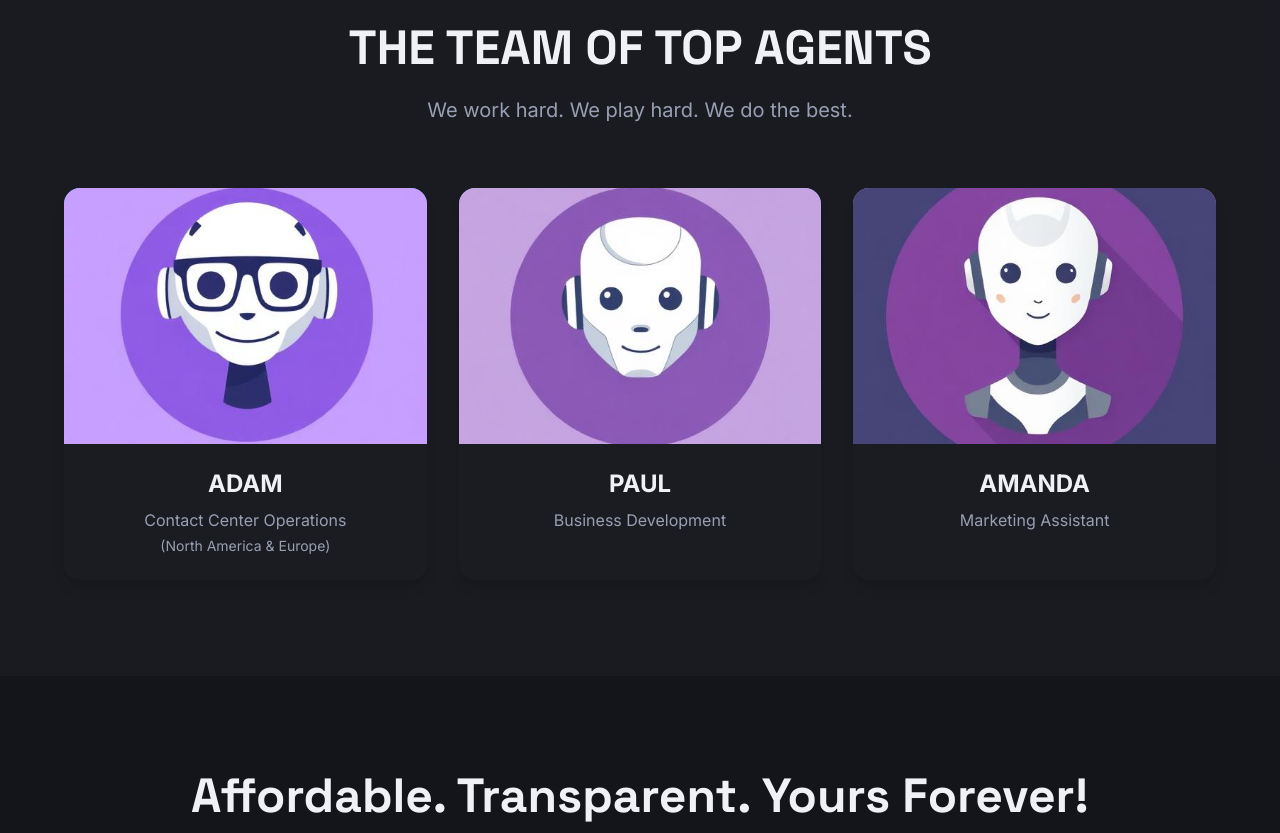
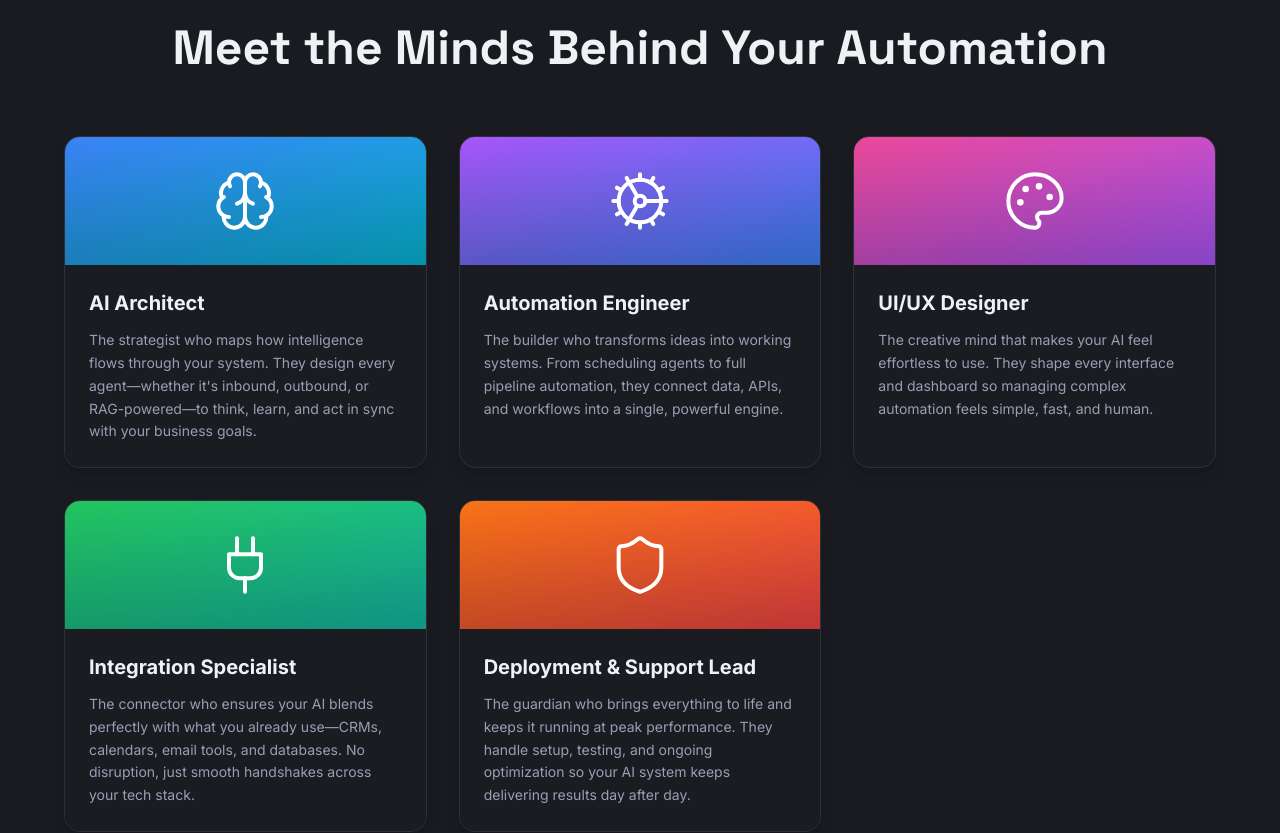
Before and after one commit to hassanmajid/agents-eleven-ai-studio, a React (Vite) app: page / in a window 1280 px wide. Shown: the part 5380-6213 px from the top of the page. Built offline with nearby package versions, Linux system fonts and the light colour scheme; the HTML template or start-up script is replaced by a standard one.

Commit message:
Update team section

```diff
--- a/src/components/Team.tsx
+++ b/src/components/Team.tsx
@@ -1,7 +1,5 @@
 import { useState, useEffect, useRef } from "react";
-import adamAvatar from "@/assets/robot-adam-avatar.png";
-import paulAvatar from "@/assets/robot-paul-avatar.png";
-import amandaAvatar from "@/assets/robot-amanda-avatar.png";
+import { Brain, Cog, Palette, Plug, Shield } from "lucide-react";
 
 const Team = () => {
   const [isVisible, setIsVisible] = useState(false);
@@ -30,25 +28,34 @@ const Team = () => {
 
   const teamMembers = [
     {
-      name: "ADAM",
-      role: "Contact Center Operations",
-      location: "(North America & Europe)",
-      avatar: adamAvatar,
-      bgColor: "from-cyan-400 to-cyan-600"
+      name: "AI Architect",
+      description: "The strategist who maps how intelligence flows through your system. They design every agent—whether it's inbound, outbound, or RAG-powered—to think, learn, and act in sync with your business goals.",
+      icon: Brain,
+      bgColor: "from-blue-500 to-cyan-500"
     },
     {
-      name: "PAUL",
-      role: "Business Development",
-      location: "",
-      avatar: paulAvatar,
-      bgColor: "from-blue-400 to-blue-600"
+      name: "Automation Engineer",
+      description: "The builder who transforms ideas into working systems. From scheduling agents to full pipeline automation, they connect data, APIs, and workflows into a single, powerful engine.",
+      icon: Cog,
+      bgColor: "from-purple-500 to-blue-500"
     },
     {
-      name: "AMANDA",
-      role: "Marketing Assistant",
-      location: "",
-      avatar: amandaAvatar,
-      bgColor: "from-purple-400 to-pink-500"
+      name: "UI/UX Designer",
+      description: "The creative mind that makes your AI feel effortless to use. They shape every interface and dashboard so managing complex automation feels simple, fast, and human.",
+      icon: Palette,
+      bgColor: "from-pink-500 to-purple-500"
+    },
+    {
+      name: "Integration Specialist",
+      description: "The connector who ensures your AI blends perfectly with what you already use—CRMs, calendars, email tools, and databases. No disruption, just smooth handshakes across your tech stack.",
+      icon: Plug,
+      bgColor: "from-green-500 to-teal-500"
+    },
+    {
+      name: "Deployment & Support Lead",
+      description: "The guardian who brings everything to life and keeps it running at peak performance. They handle setup, testing, and ongoing optimization so your AI system keeps delivering results day after day.",
+      icon: Shield,
+      bgColor: "from-orange-500 to-red-500"
     }
   ];
 
@@ -61,56 +68,44 @@ const Team = () => {
             <h2 className={`text-4xl md:text-5xl font-display font-bold mb-6 text-foreground transition-all duration-700 ${
               isVisible ? 'translate-y-0 opacity-100' : 'translate-y-10 opacity-0'
             }`}>
-              THE TEAM OF TOP AGENTS
+              Meet the Minds Behind Your Automation
             </h2>
-
-            <p className={`text-xl text-muted-foreground transition-all duration-700 delay-200 ${
-              isVisible ? 'translate-y-0 opacity-100' : 'translate-y-10 opacity-0'
-            }`}>
-              We work hard. We play hard. We do the best.
-            </p>
           </div>
 
           {/* Team Cards */}
-          <div className="grid md:grid-cols-3 gap-8">
-            {teamMembers.map((member, index) => (
+          <div className="grid md:grid-cols-2 lg:grid-cols-3 gap-8">
+            {teamMembers.map((member, index) => {
+              const Icon = member.icon;
+              return (
                 <div
                   key={member.name}
                   className={`
                     bg-card rounded-2xl overflow-hidden shadow-lg hover:shadow-xl
-                  transition-all duration-700 group
+                    transition-all duration-700 group border border-border
                     ${isVisible ? 'translate-y-0 opacity-100' : 'translate-y-20 opacity-0'}
                   `}
                   style={{
-                  transitionDelay: `${index * 200 + 400}ms`
+                    transitionDelay: `${index * 150 + 300}ms`
                   }}
                 >
-                {/* Avatar Section */}
-                <div className={`h-64 bg-gradient-to-br ${member.bgColor} relative overflow-hidden`}>
-                  <div className="absolute inset-0 bg-gradient-to-t from-black/10 to-transparent"></div>
-                  <img
-                    src={member.avatar}
-                    alt={`${member.name} - AI Robot Avatar`}
-                    className="w-full h-full object-cover object-center transform group-hover:scale-105 transition-transform duration-300"
-                  />
+                  {/* Icon Section */}
+                  <div className={`h-32 bg-gradient-to-br ${member.bgColor} relative overflow-hidden flex items-center justify-center`}>
+                    <div className="absolute inset-0 bg-gradient-to-t from-black/20 to-transparent"></div>
+                    <Icon className="w-16 h-16 text-white relative z-10" strokeWidth={1.5} />
                   </div>
 
                   {/* Info Section */}
-                <div className="p-6 text-center bg-card">
-                  <h3 className="text-2xl font-bold text-foreground mb-2">
+                  <div className="p-6 bg-card">
+                    <h3 className="text-xl font-bold text-foreground mb-3">
                       {member.name}
                     </h3>
-                  <p className="text-muted-foreground mb-1">
-                    {member.role}
+                    <p className="text-muted-foreground text-sm leading-relaxed">
+                      {member.description}
                     </p>
-                  {member.location && (
-                    <p className="text-sm text-muted-foreground">
-                      {member.location}
-                    </p>
-                  )}
                   </div>
                 </div>
-            ))}
+              );
+            })}
           </div>
         </div>
       </div>
```
Lines whose indentation alone changed are shown as unchanged.
